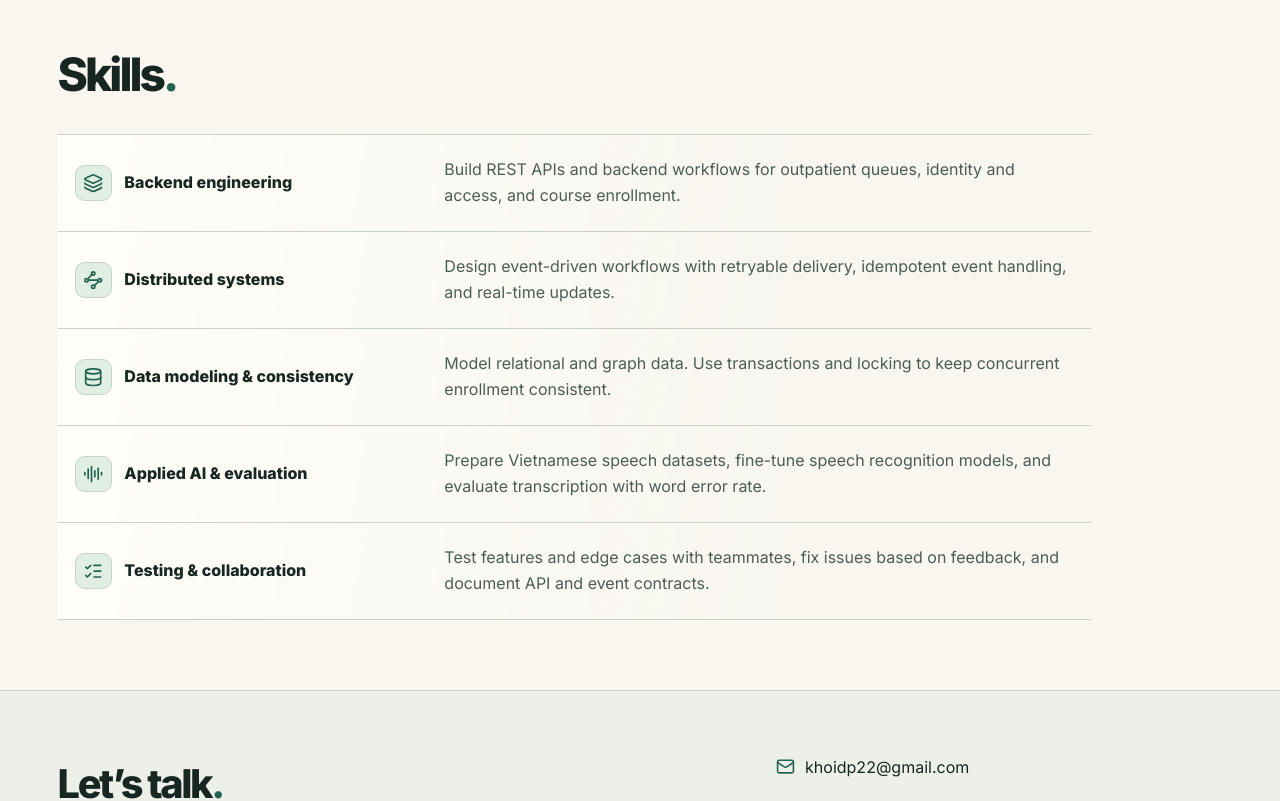
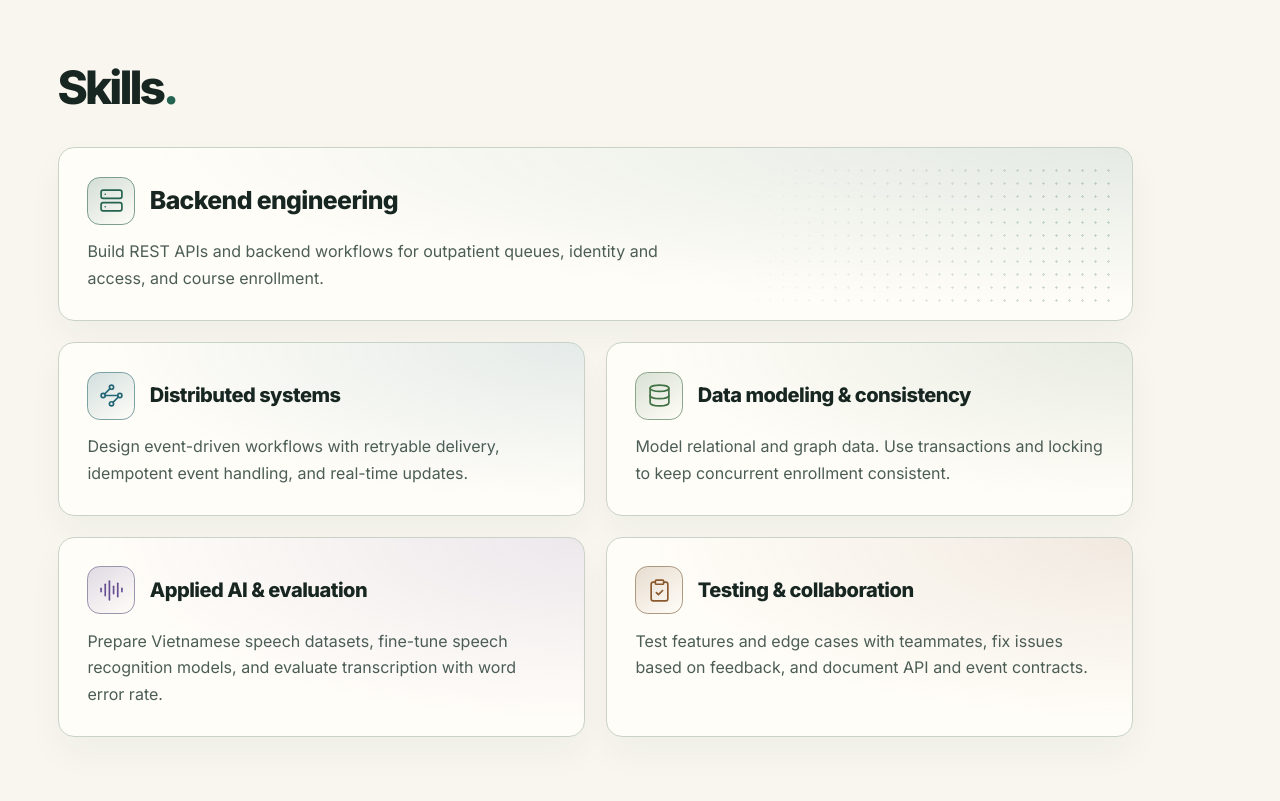
Before and after one commit to dangkhoiii02/portfolio, a Next.js app: page / in a window 1280 px wide. Shown: the part 1980-2781 px from the top of the page. Built offline with nearby package versions, Linux system fonts and the light colour scheme.

Commit message:
Redesign home skills and move section links to the edge

```diff
--- a/src/app/globals.css
+++ b/src/app/globals.css
@@ -358,23 +358,23 @@ button, summary { cursor: pointer; }
 .inner-title span, .footer-intro h2 span { color: var(--accent); }
 
 .home-layout {
-  --home-gutter: max(clamp(1.125rem, 4.5vw, 4.5rem), (100% - 86rem) / 2);
+  --home-gutter: clamp(1.125rem, 4.5vw, 4.5rem);
+  --home-rail-edge: clamp(.75rem, 1.5vw, 1.5rem);
+  --home-rail-width: 6.4rem;
+  --home-rail-space: calc(var(--home-rail-width) + var(--home-rail-edge) + clamp(1.1rem, 2vw, 1.65rem));
   display: grid;
-  width: calc(100% - 2 * var(--home-gutter));
-  grid-template-columns: minmax(0, 1fr) 6.4rem;
-  gap: clamp(1rem, 2.3vw, 2rem);
-  margin-inline: auto;
+  grid-template-columns: minmax(var(--home-gutter), 1fr) minmax(0, 75rem) minmax(var(--home-rail-space), 1fr);
 }
 
-.home-content { min-width: 0; }
+.home-content { grid-column: 2; min-width: 0; }
 .home-content > .shell { width: 100%; }
 
 .home-section-nav {
   position: fixed;
   z-index: 3;
   top: 50%;
-  inset-inline-end: var(--home-gutter);
-  width: 6.4rem;
+  inset-inline-end: var(--home-rail-edge);
+  width: var(--home-rail-width);
   translate: 0 -50%;
 }
 
@@ -389,8 +389,8 @@ button, summary { cursor: pointer; }
   min-height: 1.85rem;
   align-items: center;
   gap: .45rem;
-  padding-inline: .35rem;
-  border-radius: .25rem;
+  padding-inline: .5rem;
+  border-radius: .5rem;
   color: var(--muted);
   font-size: .75rem;
   font-weight: 620;
@@ -408,7 +408,10 @@ button, summary { cursor: pointer; }
   content: "";
 }
 
-.home-section-nav a[aria-current] { color: var(--accent); }
+.home-section-nav a[aria-current] {
+  background: color-mix(in srgb, var(--accent-wash) 82%, var(--surface));
+  color: var(--accent);
+}
 .home-section-nav a[aria-current]::before { opacity: 1; }
 .home-section-nav a:hover, .home-section-nav a:focus-visible { color: var(--ink); }
 
@@ -493,44 +496,91 @@ button, summary { cursor: pointer; }
 .home-experience-card .timeline-contributions { gap: .48rem; }
 .home-profile-link { margin: .65rem 0 0 clamp(3.1rem, 6vw, 3.8rem); }
 
-.home-skills-list {
+.home-skills-grid {
   display: grid;
-  border-block: 1px solid var(--line);
+  grid-template-columns: repeat(2, minmax(0, 1fr));
+  gap: clamp(.85rem, 2vw, 1.3rem);
 }
 
-.home-skills-list > div {
+.home-skill-card {
+  --skill-tone: var(--accent);
+  position: relative;
   display: grid;
-  grid-template-columns: minmax(14rem, .85fr) minmax(0, 1.6fr);
-  align-items: center;
-  gap: clamp(.75rem, 3vw, 2.2rem);
-  padding: clamp(.9rem, 2vw, 1.4rem) clamp(.6rem, 1.6vw, 1.1rem);
-  background: linear-gradient(100deg, var(--surface), transparent 74%);
+  min-width: 0;
+  overflow: hidden;
+  align-content: start;
+  gap: .85rem;
+  padding: clamp(1.1rem, 2.6vw, 1.8rem);
+  border: 1px solid var(--line);
+  border-radius: 1rem;
+  background:
+    radial-gradient(ellipse at 100% 0%, color-mix(in srgb, var(--skill-tone) 12%, transparent), transparent 65%),
+    var(--surface);
+  box-shadow: var(--card-shadow);
+  transition: border-color .2s ease, box-shadow .2s ease, transform .2s ease;
 }
 
-.home-skills-list > div + div { border-top: 1px solid var(--line); }
+.home-skill-card[data-skill="backend"] { grid-column: 1 / -1; }
+.home-skill-card[data-skill="distributed"] { --skill-tone: light-dark(#236777, #9bd9e3); }
+.home-skill-card[data-skill="data"] { --skill-tone: light-dark(#427144, #b8d796); }
+.home-skill-card[data-skill="ai"] { --skill-tone: light-dark(#654d92, #cfb8f1); }
+.home-skill-card[data-skill="quality"] { --skill-tone: light-dark(#8a592d, #e9c38f); }
 
-.home-skills-list dt {
+.home-skill-card dt {
   display: flex;
   align-items: center;
-  gap: .8rem;
+  gap: .9rem;
+  color: var(--ink);
+  font-size: clamp(1.03rem, 2vw, 1.25rem);
   font-weight: 720;
-  line-height: 1.35;
+  letter-spacing: -.025em;
+  line-height: 1.25;
 }
 
-.home-entry-icon {
-  box-sizing: content-box;
+.home-skill-card[data-skill="backend"] dt { font-size: clamp(1.2rem, 2.4vw, 1.55rem); }
+
+.home-skill-icon {
+  display: grid;
+  width: 3rem;
+  height: 3rem;
   flex: none;
-  padding: .45rem;
-  border: 1px solid var(--line);
-  border-radius: .6rem;
-  background: var(--accent-wash);
-  color: var(--accent);
+  place-items: center;
+  border: 1px solid color-mix(in srgb, var(--skill-tone) 46%, var(--line));
+  border-radius: .8rem;
+  background: linear-gradient(145deg, color-mix(in srgb, var(--skill-tone) 20%, var(--surface)), var(--surface));
+  color: var(--skill-tone);
+  transition: transform .24s ease;
 }
 
-.home-skills-list dd { color: var(--muted); line-height: 1.6; }
+.home-skill-card dd { max-width: 62ch; color: var(--muted); line-height: 1.65; }
+
+@media (min-width: 721px) {
+  .home-skill-card[data-skill="backend"]::after {
+    position: absolute;
+    inset: 1rem 1rem 1rem auto;
+    width: 34%;
+    background: radial-gradient(circle, var(--skill-tone) 1px, transparent 1.3px) 0 0 / 13px 13px;
+    mask-image: linear-gradient(100deg, transparent, #000 82%);
+    opacity: .22;
+    pointer-events: none;
+    content: "";
+  }
+
+  .home-skill-card[data-skill="backend"] dd { max-width: min(62ch, 65%); }
+}
+
+@media (hover: hover) and (prefers-reduced-motion: no-preference) {
+  .home-skill-card:hover {
+    transform: translateY(-3px);
+    border-color: color-mix(in srgb, var(--skill-tone) 58%, var(--line));
+    box-shadow: var(--raised-shadow);
+  }
+
+  .home-skill-card:hover .home-skill-icon { transform: translateY(-2px) rotate(-5deg); }
+}
 
 @media (max-width: 1079px) {
-  .home-layout { display: block; }
+  .home-layout { display: block; width: calc(100% - 2 * var(--home-gutter)); margin-inline: auto; }
   .home-content > section { scroll-margin-top: 3rem; }
 
   .home-section-nav {
@@ -545,6 +595,10 @@ button, summary { cursor: pointer; }
 
   .home-section-nav ul { display: flex; justify-content: flex-end; }
   .home-section-nav a { min-height: 2.75rem; gap: .32rem; padding-inline: clamp(.33rem, 1.5vw, .75rem); }
+}
+
+@media (max-width: 720px) {
+  .home-skills-grid { grid-template-columns: minmax(0, 1fr); }
 }
 
 .page-heading {
@@ -1291,7 +1345,6 @@ button, summary { cursor: pointer; }
   .home-experience-card .home-experience-meta { display: flex; flex-wrap: wrap; align-items: baseline; gap: .25rem .55rem; text-align: left; }
   .home-experience-card .home-experience-date { margin-bottom: 0; }
   .home-profile-link { margin-inline-start: 2.55rem; }
-  .home-skills-list > div { grid-template-columns: minmax(0, 1fr); gap: .55rem; }
   .about-grid, .footer-inner, .project-grid, .articles-grid { grid-template-columns: minmax(0, 1fr); }
   .about-grid > :last-child { grid-column: auto; }
   .identity-frame { grid-row: 1; }
--- a/src/app/page.tsx
+++ b/src/app/page.tsx
@@ -1,4 +1,4 @@
-import { AudioLines, BriefcaseBusiness, Database, Layers3, ListChecks, Network, Waypoints } from "lucide-react";
+import { AudioLines, BriefcaseBusiness, ClipboardCheck, Database, Network, Server, Waypoints } from "lucide-react";
 import Image from "next/image";
 import Link from "next/link";
 import Hero from "@/components/Hero";
@@ -9,28 +9,33 @@ import { projectArtwork } from "@/content/project-artwork";
 
 const skills = [
   {
+    id: "backend",
     title: "Backend engineering",
-    icon: Layers3,
+    icon: Server,
     detail: "Build REST APIs and backend workflows for outpatient queues, identity and access, and course enrollment.",
   },
   {
+    id: "distributed",
     title: "Distributed systems",
     icon: Waypoints,
     detail: "Design event-driven workflows with retryable delivery, idempotent event handling, and real-time updates.",
   },
   {
+    id: "data",
     title: "Data modeling & consistency",
     icon: Database,
     detail: "Model relational and graph data. Use transactions and locking to keep concurrent enrollment consistent.",
   },
   {
+    id: "ai",
     title: "Applied AI & evaluation",
     icon: AudioLines,
     detail: "Prepare Vietnamese speech datasets, fine-tune speech recognition models, and evaluate transcription with word error rate.",
   },
   {
+    id: "quality",
     title: "Testing & collaboration",
-    icon: ListChecks,
+    icon: ClipboardCheck,
     detail: "Test features and edge cases with teammates, fix issues based on feedback, and document API and event contracts.",
   },
 ];
@@ -122,10 +127,13 @@ function HomeSkills() {
     <section id="skills" className="shell inner-section home-credentials" aria-labelledby="home-skills-title">
       <h2 id="home-skills-title" className="inner-title">Skills<span>.</span></h2>
       <Reveal>
-        <dl className="home-skills-list">
-          {skills.map(({ title, icon: Icon, detail }) => (
-            <div key={title}>
-              <dt><Icon className="home-entry-icon" size={20} aria-hidden="true" /> {title}</dt>
+        <dl className="home-skills-grid">
+          {skills.map(({ id, title, icon: Icon, detail }) => (
+            <div key={id} className="home-skill-card" data-skill={id}>
+              <dt>
+                <span className="home-skill-icon" aria-hidden="true"><Icon size={25} strokeWidth={1.6} /></span>
+                <span>{title}</span>
+              </dt>
               <dd>{detail}</dd>
             </div>
           ))}
```
